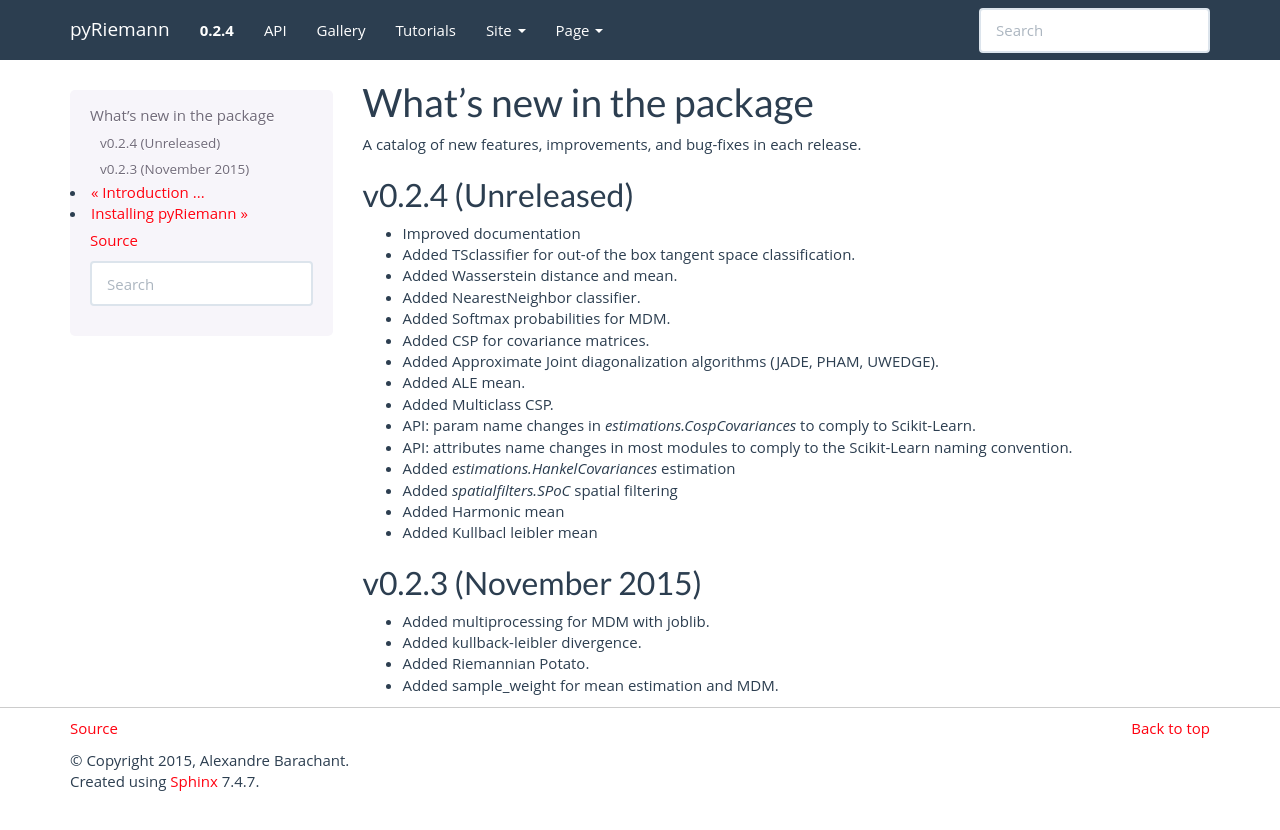
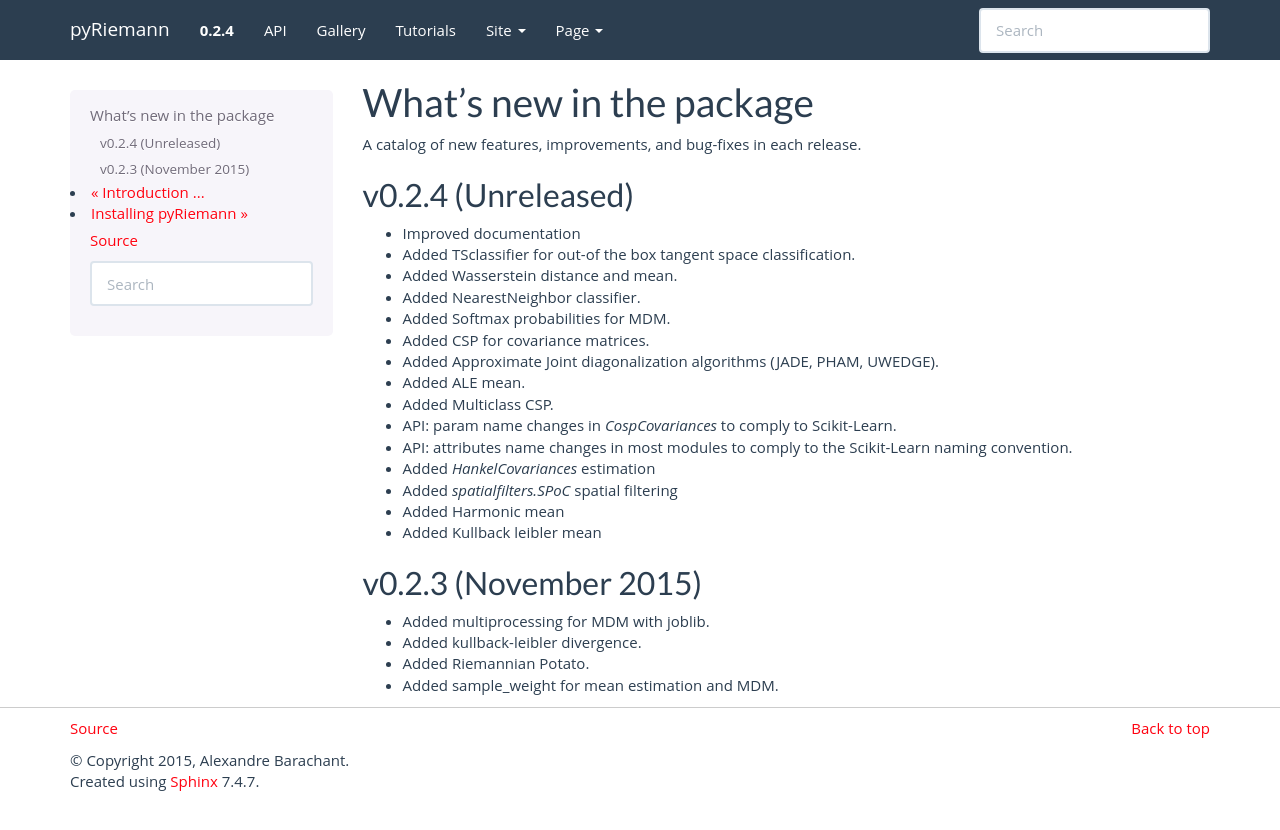
Before and after one commit to pyRiemann/pyRiemann, a Sphinx documentation site: the page built from doc/whatsnew.rst, in a window 1280 px wide. Shown: the top 830 px of the page. Built offline with Sphinx 7.4.7, drawn with Linux system fonts in a browser that asks for light colours; pages that are not in the unit, such as notebooks, are missing from menus.

Commit message:
update doc

```diff
--- a/doc/api.rst
+++ b/doc/api.rst
@@ -17,7 +17,7 @@ Covariance Estimation
     ERPCovariances
     XdawnCovariances
     CospCovariances
-
+    HankelCovariances
 
 Classification
 ------------------
--- a/doc/whatsnew.rst
+++ b/doc/whatsnew.rst
@@ -28,17 +28,17 @@ v0.2.4 (Unreleased)
 
 - Added Multiclass CSP.
 
-- API: param name changes in `estimations.CospCovariances` to comply to Scikit-Learn.
+- API: param name changes in `CospCovariances` to comply to Scikit-Learn.
 
 - API: attributes name changes in most modules to comply to the Scikit-Learn naming convention.
 
-- Added `estimations.HankelCovariances` estimation
+- Added `HankelCovariances` estimation
 
 - Added `spatialfilters.SPoC` spatial filtering
 
 - Added Harmonic mean
 
-- Added Kullbacl leibler mean
+- Added Kullback leibler mean
 
 v0.2.3 (November 2015)
 ----------------------
```
Also changed, not shown: 1 other file.
